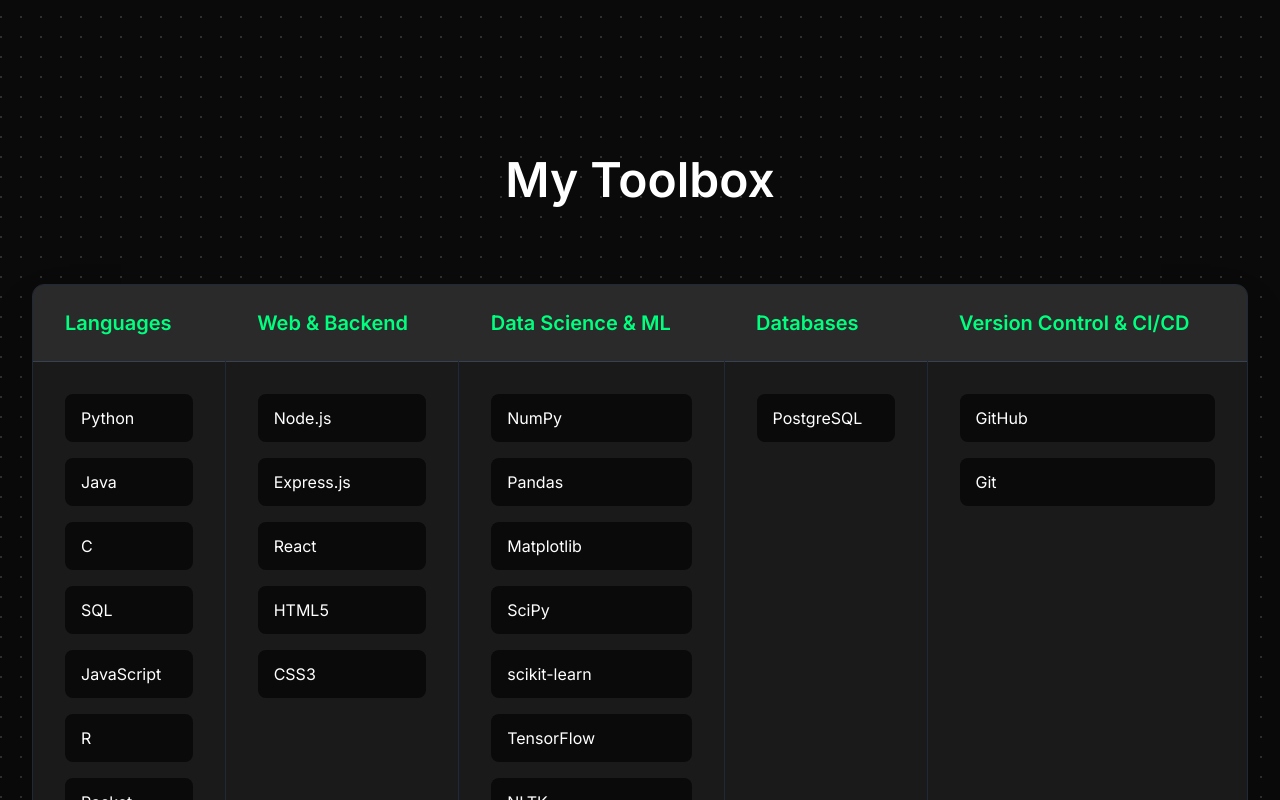
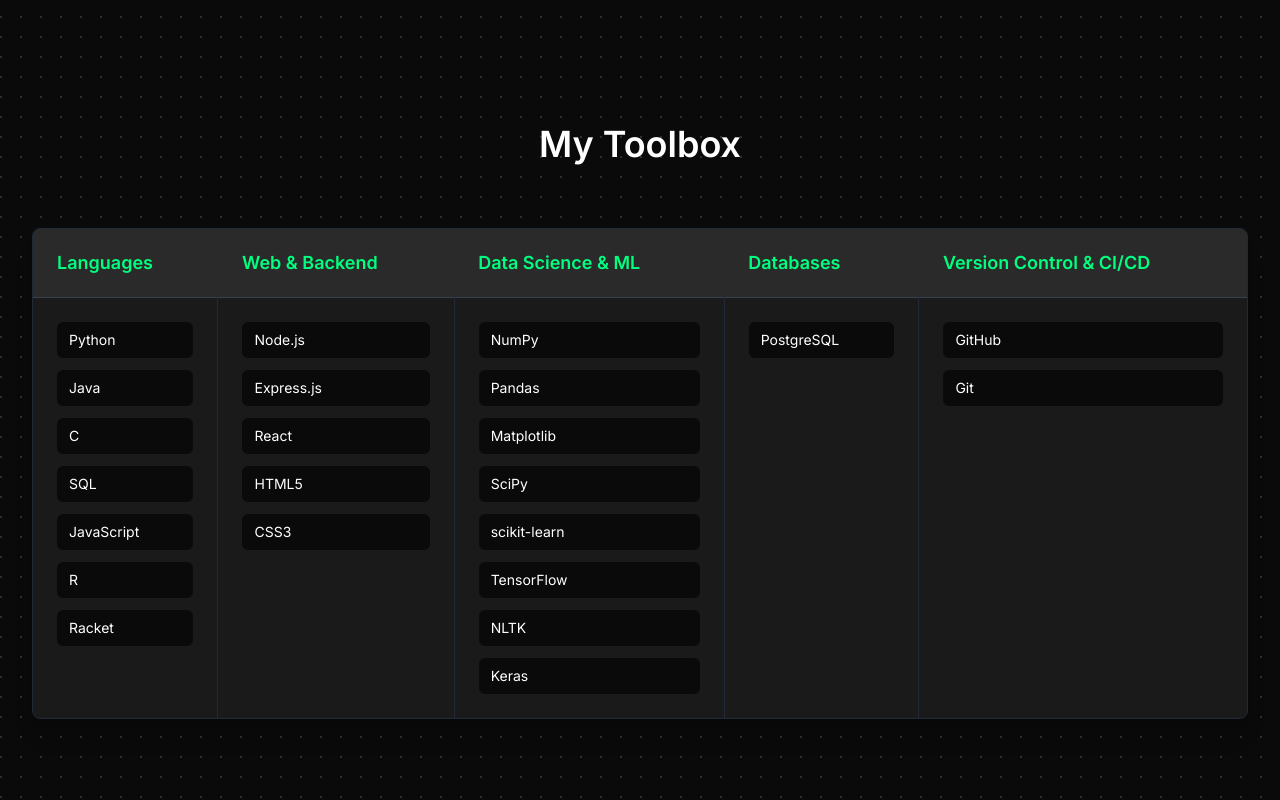
Before and after one commit to ahan-jain/personal-website, a React (Vite) app: page / in a window 1280 px wide. Shown: the part 1660-2460 px from the top of the page. Built offline with nearby package versions, Linux system fonts and the light colour scheme.

Commit message:
refactored toolbox section

```diff
--- a/src/App.tsx
+++ b/src/App.tsx
@@ -279,7 +279,7 @@
               <img
                 src="/FullSizeRender.jpg"
                 alt="Ahan Jain Portrait"
-                className="w-full h-[400px] md:h-[600px] object-cover rounded-lg hover-zoom"
+                className="w-full h-[400px] md:h-[600px] lg:h-[600px] object-cover rounded-lg hover-zoom"
               />
             </div>
             <div className="fade-in-up">
@@ -336,21 +336,21 @@
         </div>
       </section>
 
-      {/* My Toolbox Section - Enhanced and Bigger */}
-      <section id="toolbox" className="min-h-screen flex items-center justify-center grain-texture px-8 py-40">
-        <div className="max-w-8xl mx-auto w-full">
-          <h2 className="text-4xl md:text-5xl font-semibold mb-20 text-center fade-in-up">
+      {/* My Toolbox Section - Smaller and More Proportionate */}
+      <section id="toolbox" className="flex items-center justify-center grain-texture px-8 py-32">
+        <div className="max-w-7xl mx-auto w-full">
+          <h2 className="text-3xl md:text-4xl font-semibold mb-16 text-center fade-in-up">
             My Toolbox
           </h2>
 
-          {/* Desktop Table View - Enhanced */}
+          {/* Desktop Table View */}
           <div className="hidden lg:block fade-in-up">
-            <div className="bg-[#1a1a1a] rounded-xl overflow-hidden border border-gray-800 shadow-2xl">
+            <div className="bg-[#1a1a1a] rounded-lg overflow-hidden border border-gray-800 shadow-xl">
               <table className="w-full">
                 <thead>
                   <tr className="bg-[#2a2a2a] border-b border-gray-700">
                     {toolboxData.map((category, index) => (
-                      <th key={index} className="px-8 py-6 text-left font-semibold text-[#00FF7F] text-xl">
+                      <th key={index} className="px-6 py-5 text-left font-semibold text-[#00FF7F] text-lg">
                         {category.category}
                       </th>
                     ))}
@@ -359,12 +359,12 @@
                 <tbody>
                   <tr>
                     {toolboxData.map((category, categoryIndex) => (
-                      <td key={categoryIndex} className="px-8 py-8 align-top border-r border-gray-800 last:border-r-0">
-                        <div className="space-y-4">
+                      <td key={categoryIndex} className="px-6 py-6 align-top border-r border-gray-800 last:border-r-0">
+                        <div className="space-y-3">
                           {category.items.map((item, itemIndex) => (
                             <div
                               key={itemIndex}
-                              className="bg-[#0A0A0A] px-4 py-3 rounded-lg text-base font-medium text-white hover:bg-[#015FFC] hover:text-white hover:scale-105 hover:shadow-lg transition-all duration-300 cursor-default transform"
+                              className="bg-[#0A0A0A] px-3 py-2 rounded-md text-sm font-medium text-white hover:bg-[#015FFC] hover:text-white hover:scale-105 hover:shadow-lg transition-all duration-300 cursor-default transform"
                             >
                               {item}
                             </div>
@@ -378,18 +378,18 @@
             </div>
           </div>
 
-          {/* Mobile/Tablet Card View - Enhanced */}
-          <div className="lg:hidden space-y-10 fade-in-up">
+          {/* Mobile/Tablet Card View */}
+          <div className="lg:hidden space-y-8 fade-in-up">
             {toolboxData.map((category, index) => (
-              <div key={index} className="bg-[#1a1a1a] rounded-xl p-8 border border-gray-800 shadow-xl">
-                <h3 className="text-2xl font-semibold text-[#00FF7F] mb-6">
+              <div key={index} className="bg-[#1a1a1a] rounded-lg p-6 border border-gray-800 shadow-lg">
+                <h3 className="text-xl font-semibold text-[#00FF7F] mb-4">
                   {category.category}
                 </h3>
-                <div className="grid grid-cols-2 sm:grid-cols-3 gap-4">
+                <div className="grid grid-cols-2 sm:grid-cols-3 gap-3">
                   {category.items.map((item, itemIndex) => (
                     <div
                       key={itemIndex}
-                      className="bg-[#0A0A0A] px-4 py-3 rounded-lg text-base font-medium text-white hover:bg-[#015FFC] hover:text-white hover:scale-105 hover:shadow-lg transition-all duration-300 cursor-default text-center transform"
+                      className="bg-[#0A0A0A] px-3 py-2 rounded-md text-sm font-medium text-white hover:bg-[#015FFC] hover:text-white hover:scale-105 hover:shadow-lg transition-all duration-300 cursor-default text-center transform"
                     >
                       {item}
                     </div>
```
